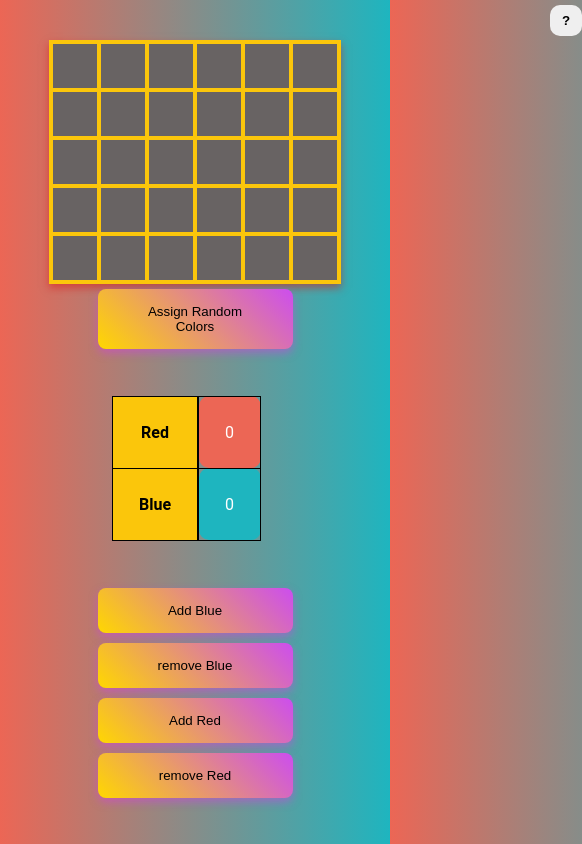
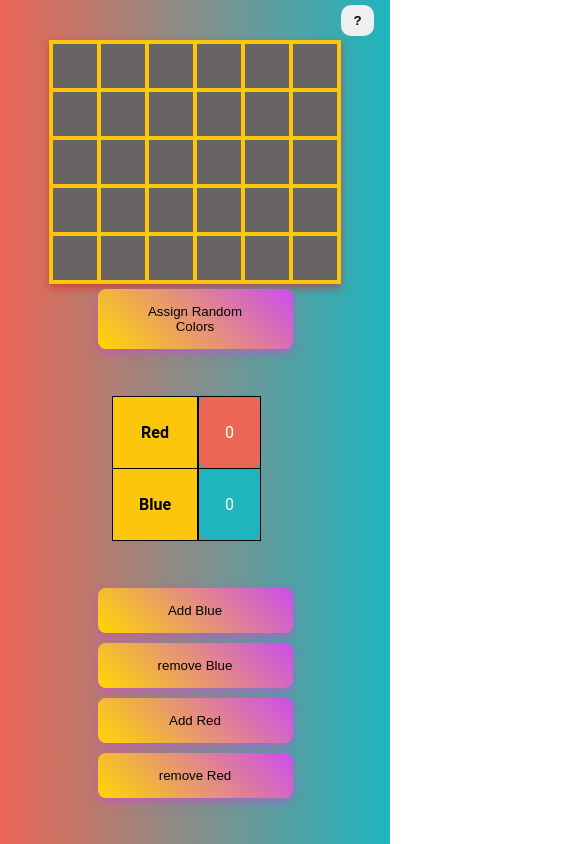
Before and after one commit to MatthieuQuerel/EnglishGame, a Vue app: page / in a window 390 px wide. Shown: the whole page, 582 px wide, since content can reach past the window. Built offline with nearby package versions, Linux system fonts and the light colour scheme.

Commit message:
Ajuster score

```diff
--- a/src/components/nav.vue
+++ b/src/components/nav.vue
@@ -38,10 +38,19 @@ button:hover{
     background-color: #fbf7f7;
     transition: box-shadow 0.10s;
   }
-
-  @media screen and (max-width: 932px) {
+  @media screen and (orientation: portrait) and (max-width: 935px) {
 
     button {
+        /* Nouveaux styles pour les écrans plus petits */
+
+        margin-left: 325px;
+
+        width: auto;
+    }
+  }
+@media screen and (orientation: landscape) and (max-width: 935px){
+
+  button {
         /* Nouveaux styles pour les écrans plus petits */
 
         margin-left: 550px;
```
